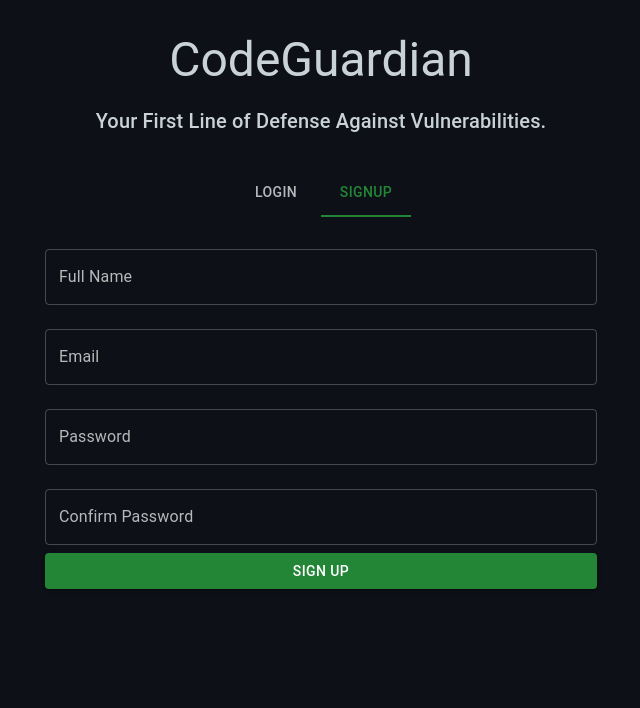
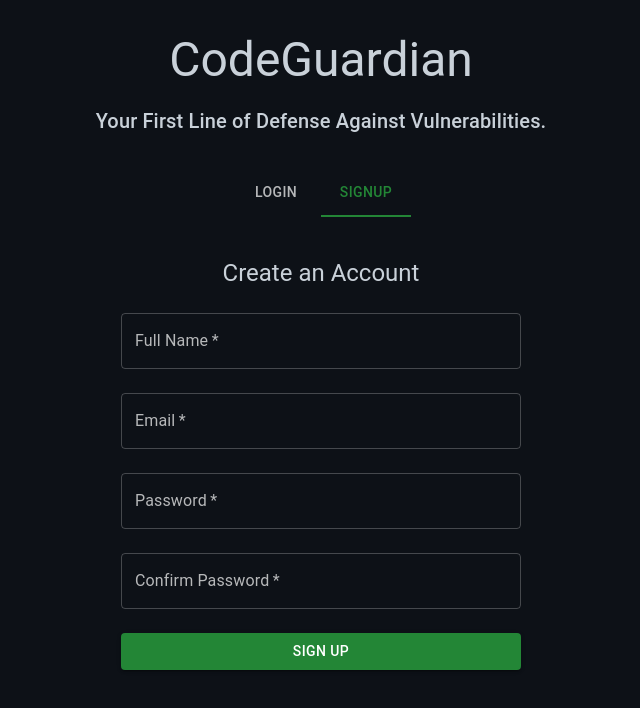
Before and after one commit to D-KAMALKALYAN/CodeGuardian, a React (Create React App) app in the folder client/: page / in a window 1280 px wide. Both pictures are taken after a click on the tab "SIGNUP". Shown: the top 708 px of the page, without its empty margins (319-959 px from the left). Built offline with nearby package versions, Linux system fonts and the light colour scheme.

Commit message:
Resolved Navigate issues and required field fixes

```diff
--- a/client/package.json
+++ b/client/package.json
@@ -44,5 +44,5 @@
       "last 1 safari version"
     ]
   },
-   "proxy": "https://code-guardian.onrender.com"
+   "proxy": "http://localhost:5000"
 }
--- a/client/src/components/LoginForm.jsx
+++ b/client/src/components/LoginForm.jsx
@@ -1,43 +1,69 @@
-// src/components/LoginForm.jsx
 import React, { useState } from 'react';
-import { TextField, Button, Box } from '@mui/material';
+import { TextField, Button, Box, Typography, CircularProgress } from '@mui/material';
 import { useNavigate } from 'react-router-dom';
 import axios from 'axios';
 
 function LoginForm() {
   const [formData, setFormData] = useState({ email: '', password: '' });
+  const [loading, setLoading] = useState(false);
+  const [errors, setErrors] = useState({});
   const navigate = useNavigate();
+
+  const validateInputs = () => {
+    const newErrors = {};
+    if (!formData.email.trim()) {
+      newErrors.email = 'Email is required';
+    } else if (!/^\S+@\S+\.\S+$/.test(formData.email)) {
+      newErrors.email = 'Enter a valid email';
+    }
+    if (!formData.password.trim()) {
+      newErrors.password = 'Password is required';
+    }
+    setErrors(newErrors);
+    return Object.keys(newErrors).length === 0;
+  };
 
   const handleChange = (e) => {
     setFormData({ ...formData, [e.target.name]: e.target.value });
+    setErrors({ ...errors, [e.target.name]: '' }); // Clear error when typing
   };
 
   const handleSubmit = async (e) => {
     e.preventDefault();
+    if (!validateInputs()) return;
+
+    setLoading(true);
     try {
       const response = await axios.post('/api/auth/login', formData);
       localStorage.setItem('token', response.data.token);
+      alert('Login successful! Redirecting to homepage...');
       navigate('/home');
     } catch (error) {
-      // Get error message from backend response or fallback to default message
-      const errorMessage = error.response?.data?.message || 'An unexpected error occurred';
-      console.error('Error during login:', error.response?.data || error.message);
-      alert(`CodeGuardian says: ${errorMessage}`); // Show the error message in an alert
+      const errorMessage = error.response?.data?.message || 'Invalid email or password';
+      alert(errorMessage);
+      console.error('Login Error:', error);
+    } finally {
+      setLoading(false);
     }
   };
 
+  return (
+    <Box component="form" onSubmit={handleSubmit} sx={{ maxWidth: 400, mx: 'auto', mt: 5 }}>
+      <Typography variant="h5" gutterBottom textAlign="center">
+        Login to Your Account
+      </Typography>
 
-
-  return (
-    <Box component="form" onSubmit={handleSubmit}>
       <TextField
         label="Email"
         name="email"
         type="email"
         value={formData.email}
         onChange={handleChange}
+        error={!!errors.email}
+        helperText={errors.email}
         fullWidth
         margin="normal"
+        required
       />
       <TextField
         label="Password"
@@ -45,11 +71,22 @@ function LoginForm() {
         type="password"
         value={formData.password}
         onChange={handleChange}
+        error={!!errors.password}
+        helperText={errors.password}
         fullWidth
         margin="normal"
+        required
       />
-      <Button type="submit" variant="contained" color="primary" fullWidth>
-        Login
+
+      <Button
+        type="submit"
+        variant="contained"
+        color="primary"
+        fullWidth
+        disabled={loading}
+        sx={{ mt: 2 }}
+      >
+        {loading ? <CircularProgress size={24} color="inherit" /> : 'Login'}
       </Button>
     </Box>
   );
--- a/client/src/components/PrivateRoute.jsx
+++ b/client/src/components/PrivateRoute.jsx
@@ -1,11 +1,10 @@
-// src/components/PrivateRoute.jsx
 import React from 'react';
 import { Navigate } from 'react-router-dom';
 
 function PrivateRoute({ children }) {
-  const isAuthenticated = !!localStorage.getItem('token'); // Adjust this logic based on your authentication mechanism
+  const token = localStorage.getItem('token'); // Check if user is authenticated
 
-  return isAuthenticated ? children : <Navigate to="/" />;
+  return token ? children : <Navigate to="/" replace />;
 }
 
 export default PrivateRoute;
--- a/client/src/components/SignupForm.jsx
+++ b/client/src/components/SignupForm.jsx
@@ -1,6 +1,5 @@
-// src/components/SignupForm.jsx
 import React, { useState } from 'react';
-import { TextField, Button, Box } from '@mui/material';
+import { TextField, Button, Box, Typography, CircularProgress, Alert } from '@mui/material';
 import { useNavigate } from 'react-router-dom';
 import axios from 'axios';
 
@@ -11,53 +10,90 @@ function SignupForm() {
     password: '',
     confirmPassword: '',
   });
+
+  const [loading, setLoading] = useState(false);
+  const [errors, setErrors] = useState({});
+  const [serverError, setServerError] = useState(null); // 🔹 Holds API error messages
   const navigate = useNavigate();
+
+  const validateInputs = () => {
+    const newErrors = {};
+    if (!formData.fullName.trim()) newErrors.fullName = 'Full Name is required';
+    if (!formData.email.trim()) {
+      newErrors.email = 'Email is required';
+    } else if (!/^\S+@\S+\.\S+$/.test(formData.email)) {
+      newErrors.email = 'Enter a valid email';
+    }
+    if (!formData.password) {
+      newErrors.password = 'Password is required';
+    } else if (formData.password.length < 6) {
+      newErrors.password = 'Password must be at least 6 characters';
+    }
+    if (formData.password !== formData.confirmPassword) {
+      newErrors.confirmPassword = 'Passwords do not match';
+    }
+    setErrors(newErrors);
+    return Object.keys(newErrors).length === 0;
+  };
 
   const handleChange = (e) => {
     setFormData({ ...formData, [e.target.name]: e.target.value });
+    setErrors({ ...errors, [e.target.name]: '' }); // Clear field-specific errors
+    setServerError(null); // Clear any API error when user starts typing
   };
 
   const handleSubmit = async (e) => {
     e.preventDefault();
+    if (!validateInputs()) return;
 
-    // Check if passwords match
-    if (formData.password !== formData.confirmPassword) {
-      alert('CodeGuardian says: Passwords do not match!');
-      return;
-    }
+    setLoading(true);
+    setServerError(null);
 
     try {
-      // Send signup request
       const response = await axios.post('/api/auth/signup', formData);
 
-      // Redirect to login page after successful signup
       if (response.status === 201) {
-        alert('CodeGuardian says: Signup successful! Redirecting to Homepage...');
+        localStorage.setItem('token', response.data.token);
+        window.dispatchEvent(new Event('storage')); // Ensure PrivateRoute updates
         navigate('/home');
-      } else {
-        alert('CodeGuardian says: Unexpected response from the server.');
       }
     } catch (error) {
-      // console.error('Signup failed:', error.response?.data || error.message);
-      // alert(error.response?.data?.message || 'An error occurred during signup.');
-
-
-      const errorMessage = error.response?.data?.message || 'An unexpected error occurred';
-      console.error('Signup failed:', error.response?.data || error.message);
-      alert(`CodeGuardian says: Signup failed ${errorMessage}`); // Show the error message in an alert
+      if (error.response) {
+        if (error.response.status === 409) {
+          setServerError('User already exists. Please log in or use another email.');
+        } else {
+          setServerError(error.response.data.message || 'Signup failed. Try again.');
+        }
+      } else {
+        setServerError('Network error. Please check your connection.');
+      }
+    } finally {
+      setLoading(false);
     }
   };
 
+  return (
+    <Box component="form" onSubmit={handleSubmit} sx={{ maxWidth: 400, mx: 'auto', mt: 5 }}>
+      <Typography variant="h5" gutterBottom textAlign="center">
+        Create an Account
+      </Typography>
 
-  return (
-    <Box component="form" onSubmit={handleSubmit}>
+      {serverError && (
+        <Alert severity="error" sx={{ mb: 2 }}>
+          {serverError}
+        </Alert>
+      )}
+
       <TextField
         label="Full Name"
         name="fullName"
         value={formData.fullName}
         onChange={handleChange}
+        error={!!errors.fullName}
+        helperText={errors.fullName}
         fullWidth
         margin="normal"
+        required
       />
       <TextField
         label="Email"
@@ -65,8 +101,11 @@ function SignupForm() {
         type="email"
         value={formData.email}
         onChange={handleChange}
+        error={!!errors.email}
+        helperText={errors.email}
         fullWidth
         margin="normal"
+        required
       />
       <TextField
         label="Password"
@@ -74,8 +113,11 @@ function SignupForm() {
         type="password"
         value={formData.password}
         onChange={handleChange}
+        error={!!errors.password}
+        helperText={errors.password}
         fullWidth
         margin="normal"
+        required
       />
       <TextField
         label="Confirm Password"
@@ -83,11 +125,22 @@ function SignupForm() {
         type="password"
         value={formData.confirmPassword}
         onChange={handleChange}
+        error={!!errors.confirmPassword}
+        helperText={errors.confirmPassword}
         fullWidth
         margin="normal"
+        required
       />
-      <Button type="submit" variant="contained" color="primary" fullWidth>
-        Sign Up
+
+      <Button
+        type="submit"
+        variant="contained"
+        color="primary"
+        fullWidth
+        disabled={loading}
+        sx={{ mt: 2 }}
+      >
+        {loading ? <CircularProgress size={24} color="inherit" /> : 'Sign Up'}
       </Button>
     </Box>
   );
```
Also changed, not shown: 1 other file (tests, documents, lock files or other folders).
